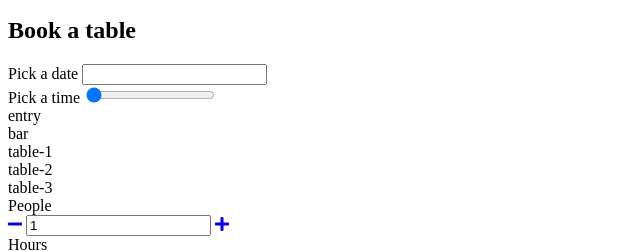
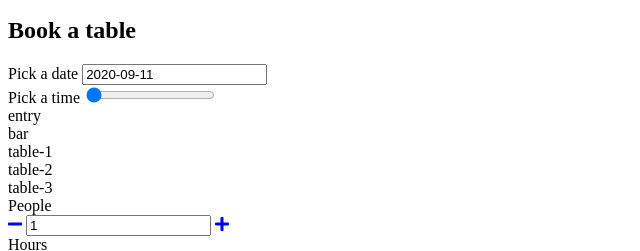
Before and after one commit to wojciecholejnik/pizzeria, a website with bundled scripts: page src/index.html in a window 1280 px wide. Shown: the part 273-524 px from the top of the page, 0-640 px from the left. Built offline with nearby package versions, Linux system fonts and the light colour scheme; files whose address does not match are found by name.

Commit message:
add all missing files

```diff
--- a/package.json
+++ b/package.json
@@ -30,7 +30,10 @@
   "author": "",
   "license": "ISC",
   "dependencies": {
-      "json-server": "^0.14.2"
+      "@glidejs/glide": "^3.4.1",
+      "flatpickr": "^4.6.6",
+      "json-server": "^0.16.1",
+      "owl.carousel": "^2.3.4"
   },
   "devDependencies": {
       "autoprefixer-cli": "^1.0.0",
--- a/src/index.html
+++ b/src/index.html
@@ -7,6 +7,7 @@
   <title>Pizzeria</title>
   <link href="https://fonts.googleapis.com/css?family=Lato:400,300i,700%7COswald:300,500,700&amp;subset=latin-ext" rel="stylesheet">
   <link href="https://use.fontawesome.com/releases/v5.7.2/css/all.css" rel="stylesheet">
+  <link rel="stylesheet" href="https://cdn.jsdelivr.net/npm/flatpickr/dist/flatpickr.min.css">
   <link rel="stylesheet" href="css/style.css">
 </head>
 <body>
@@ -242,6 +243,8 @@
   </script>
 
   <script src="https://cdnjs.cloudflare.com/ajax/libs/handlebars.js/4.1.0/handlebars.min.js"></script>
+  <script src="https://cdn.jsdelivr.net/npm/flatpickr"></script>
   <script src="js/app.js" type="module"></script>
+
 </body>
 </html>
--- a/src/js/components/Booking.js
+++ b/src/js/components/Booking.js
@@ -1,5 +1,6 @@
 import {templates, select } from '../settings.js';
 import AmountWidget from './AmountWidget.js';
+import DatePicker from './DataPicker.js';
 
 class Booking {
   constructor (bookingElement) {
@@ -18,6 +19,8 @@ class Booking {
     thisBooking.dom.wrapper.innerHTML = HTML;
     thisBooking.dom.peopleAmount = document.querySelector(select.booking.peopleAmount);
     thisBooking.dom.hoursAmount = document.querySelector(select.booking.hoursAmount);
+    thisBooking.dom.datePicker = thisBooking.dom.wrapper.querySelector(select.widgets.datePicker.wrapper);
+    //console.log('thisBooking.dom.datePicker : ', thisBooking.dom.datePicker);
   }
 
   initWidgets () {
@@ -25,6 +28,7 @@ class Booking {
 
     thisBooking.peopleAmount = new AmountWidget(thisBooking.dom.peopleAmount);
     thisBooking.hoursAmount = new AmountWidget(thisBooking.dom.hoursAmount);
+    thisBooking.datePicker = new DatePicker(thisBooking.dom.datePicker);
   }
 
 }
--- /dev/null
+++ b/src/js/components/DataPicker.js
@@ -0,0 +1,56 @@
+import BaseWidget from './BaseWidget.js';
+import {utils} from '../utils.js';
+import {select, settings} from '../settings.js';
+
+
+class DataPicker extends BaseWidget{
+  constructor(wrapper){
+    super (wrapper, utils.dateToStr(new Date()));
+
+    const thisWidget = this;
+
+    thisWidget.dom.input = thisWidget.dom.wrapper.querySelector(select.widgets.datePicker.input);
+
+    thisWidget.initPlugin();
+  }
+
+  initPlugin(){
+    const thisWidget = this;
+
+    thisWidget.minDate = new Date(thisWidget.value);
+    thisWidget.maxDate = utils.addDays(thisWidget.minDate, settings.datePicker.maxDaysInFuture);
+
+    /* global flatpickr */
+
+    flatpickr(thisWidget.dom.input,{
+      defaultDate: thisWidget.minDate,
+      minDate: thisWidget.minDate,
+      maxDate: thisWidget.maxDate,
+      'locale': {
+        'firstDayOfWeek': 1
+      },
+      'disable': [
+        function(date) {
+          return (date.getDay() === 1);
+        }
+      ],
+      onChange: function(selectedDates, dateStr){
+        thisWidget.value = dateStr;
+      }
+    });
+  }
+
+  parseValue(value){
+    return value;
+  }
+
+  isValid(){
+    return true;
+  }
+
+  renderValue(){
+    return;
+  }
+}
+
+export default DataPicker;
```
Also changed, not shown: .stylelintrc.json (added), 8 other files. Lines whose indentation alone changed are shown as unchanged.
